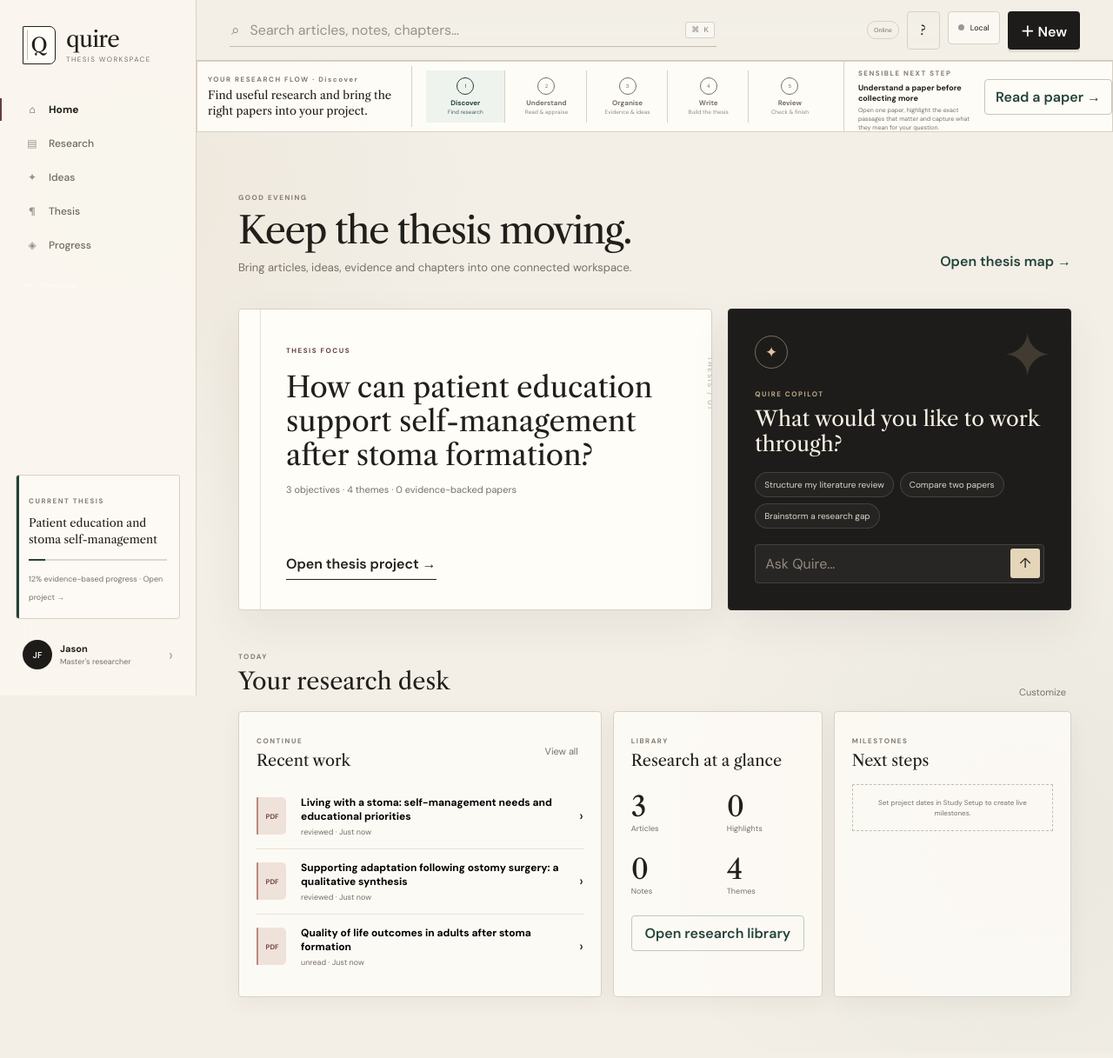
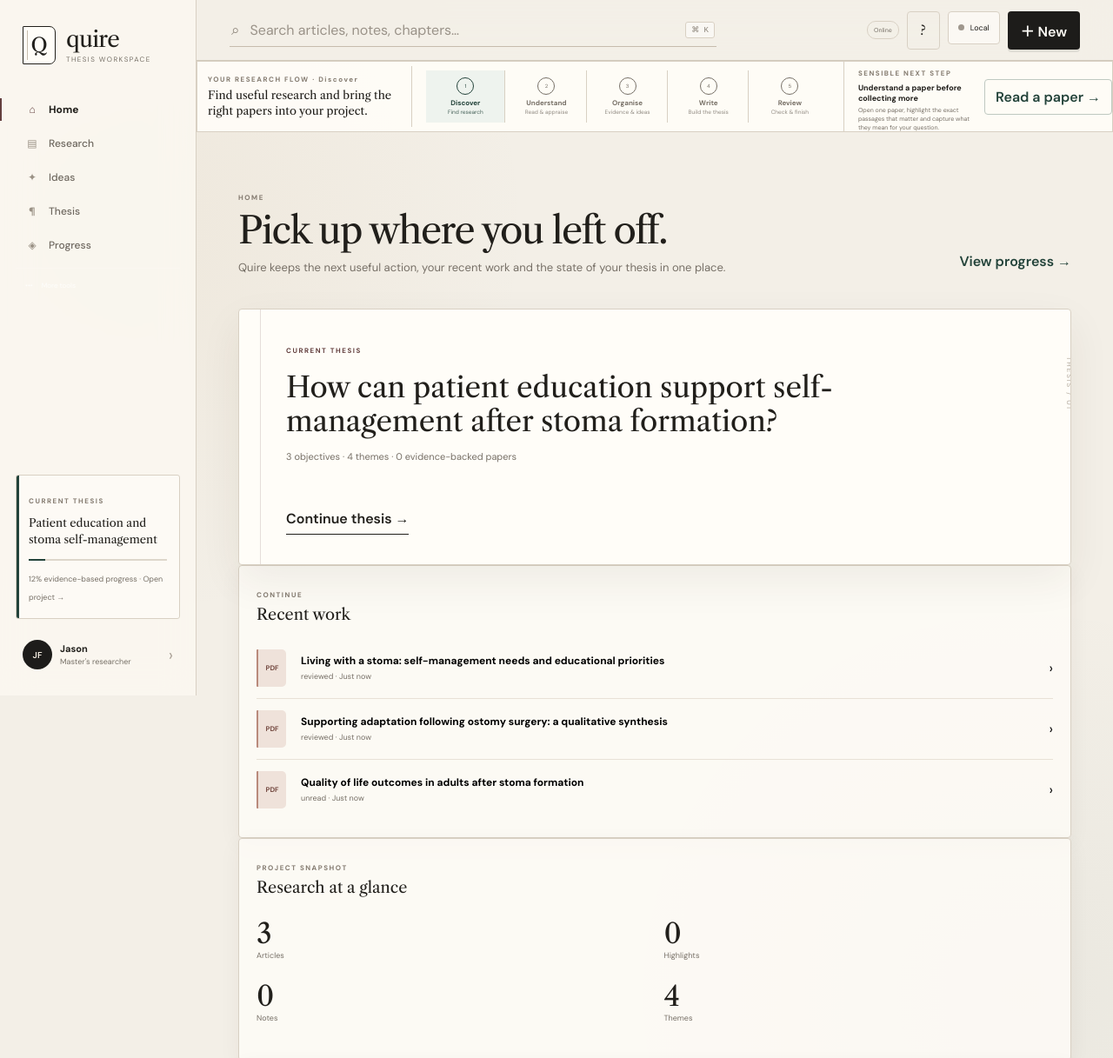
Before and after one commit to jasonfenech118-ctrl/quire, a plain HTML site: page index.html in a window 1280 px wide. Shown: the top 1217 px of the page at 87% size. Drawn offline with nearby package versions, Linux system fonts and the light colour scheme.

Commit message:
Simplify Home around continuation and project state

```diff
--- a/index.html
+++ b/index.html
@@ -133,70 +133,42 @@
       </section>
 
       <section id="dashboard" class="view active">
-        <div class="page-heading">
+        <div class="page-heading home-heading">
           <div>
-            <span class="eyebrow">GOOD EVENING</span>
-            <h1>Keep the thesis moving.</h1>
-            <p>Bring articles, ideas, evidence and chapters into one connected workspace.</p>
-          </div>
-          <button class="ghost-btn" data-go="map">Open thesis map →</button>
-        </div>
-
-        <div class="hero-grid">
-          <article class="hero-card">
+            <span class="eyebrow">HOME</span>
+            <h1>Pick up where you left off.</h1>
+            <p>Quire keeps the next useful action, your recent work and the state of your thesis in one place.</p>
+          </div>
+          <button class="ghost-btn" data-go="overview">View progress →</button>
+        </div>
+
+        <div class="home-focus-grid">
+          <article class="hero-card home-thesis-card">
             <div>
-              <span class="eyebrow light">THESIS FOCUS</span>
+              <span class="eyebrow light">CURRENT THESIS</span>
               <h2>How can patient education support self-management after stoma formation?</h2>
               <p id="dashboardThesisStats">0 objectives · 0 themes · 0 evidence-backed papers</p>
             </div>
-            <button class="hero-action" data-go="overview">Open thesis project →</button>
+            <button class="hero-action" data-go="chapters">Continue thesis →</button>
           </article>
-
-          <article class="copilot-card">
-            <div class="copilot-orb">✦</div>
-            <div>
-              <span class="eyebrow">QUIRE COPILOT</span>
-              <h3>What would you like to work through?</h3>
-            </div>
-            <div class="prompt-row">
-              <button class="prompt-chip">Structure my literature review</button>
-              <button class="prompt-chip">Compare two papers</button>
-              <button class="prompt-chip">Brainstorm a research gap</button>
-            </div>
-            <div class="copilot-input">
-              <input id="dashboardPrompt" placeholder="Ask Quire…" />
-              <button id="dashboardAsk">↑</button>
-            </div>
-          </article>
-        </div>
-
-        <div class="section-title">
-          <div><span class="eyebrow">TODAY</span><h2>Your research desk</h2></div>
-          <button class="text-btn">Customize</button>
-        </div>
-
-        <div class="desk-grid">
-          <article class="panel continue-panel">
-            <div class="panel-head">
-              <div><span class="eyebrow">CONTINUE</span><h3>Recent work</h3></div>
-              <button class="text-btn">View all</button>
-            </div>
+          <article class="panel continue-panel home-recent-panel">
+            <div class="panel-head"><div><span class="eyebrow">CONTINUE</span><h3>Recent work</h3></div></div>
             <div class="recent-list" id="dashboardRecentWork"></div>
           </article>
-
+        </div>
+
+        <div class="home-secondary-grid">
           <article class="panel stat-panel">
-            <div class="panel-head"><div><span class="eyebrow">LIBRARY</span><h3>Research at a glance</h3></div></div>
+            <div class="panel-head"><div><span class="eyebrow">PROJECT SNAPSHOT</span><h3>Research at a glance</h3></div></div>
             <div class="stats">
               <div><strong>0</strong><span>Articles</span></div>
               <div><strong>0</strong><span>Highlights</span></div>
               <div><strong>0</strong><span>Notes</span></div>
               <div><strong>0</strong><span>Themes</span></div>
             </div>
-            <button class="soft-btn" data-go="library">Open research library</button>
           </article>
-
           <article class="panel milestones-panel">
-            <div class="panel-head"><div><span class="eyebrow">MILESTONES</span><h3>Next steps</h3></div></div>
+            <div class="panel-head"><div><span class="eyebrow">UPCOMING</span><h3>Milestones</h3></div></div>
             <div id="dashboardMilestones" class="dashboard-milestones"></div>
           </article>
         </div>
```
